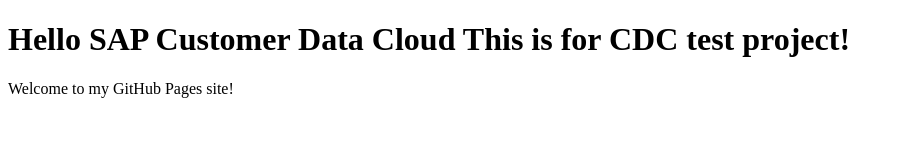
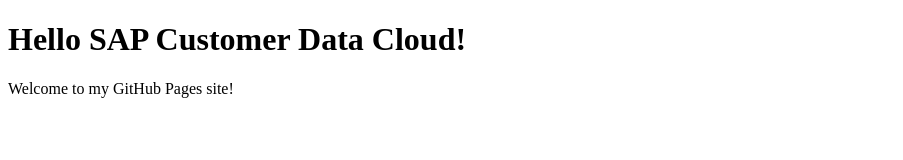
Before and after one commit to Nik-Chugh/Nikhil_Nik-Chugh, a plain HTML site: page index.html in a window 1280 px wide. Shown: the whole page, without its empty margins (0-903 px from the left). Drawn offline with Linux system fonts and the light colour scheme.

Commit message:
Update index.html

```diff
--- a/index.html
+++ b/index.html
@@ -4,7 +4,7 @@
  <title>My GitHub Pages Site</title>
  </head>
  <body>
- <h1>Hello SAP Customer Data Cloud This is for CDC test project!</h1>
+ <h1>Hello SAP Customer Data Cloud!</h1>
  <p>Welcome to my GitHub Pages site!</p>
  </body>
 </html>
```
